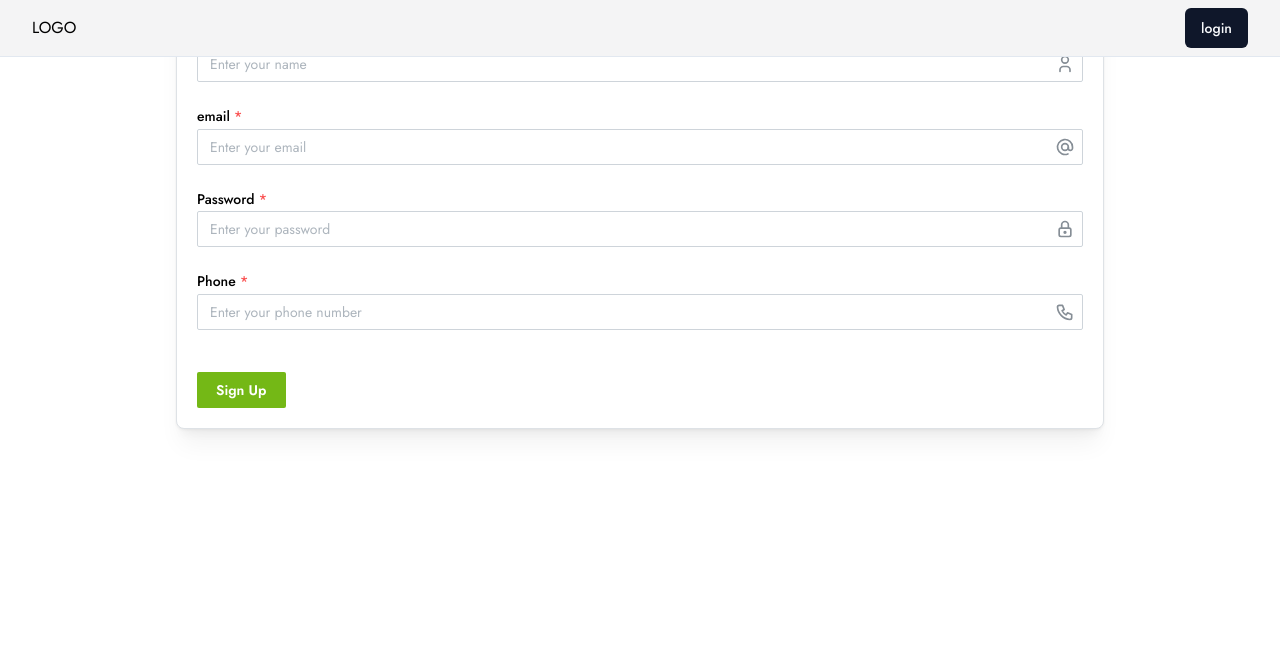
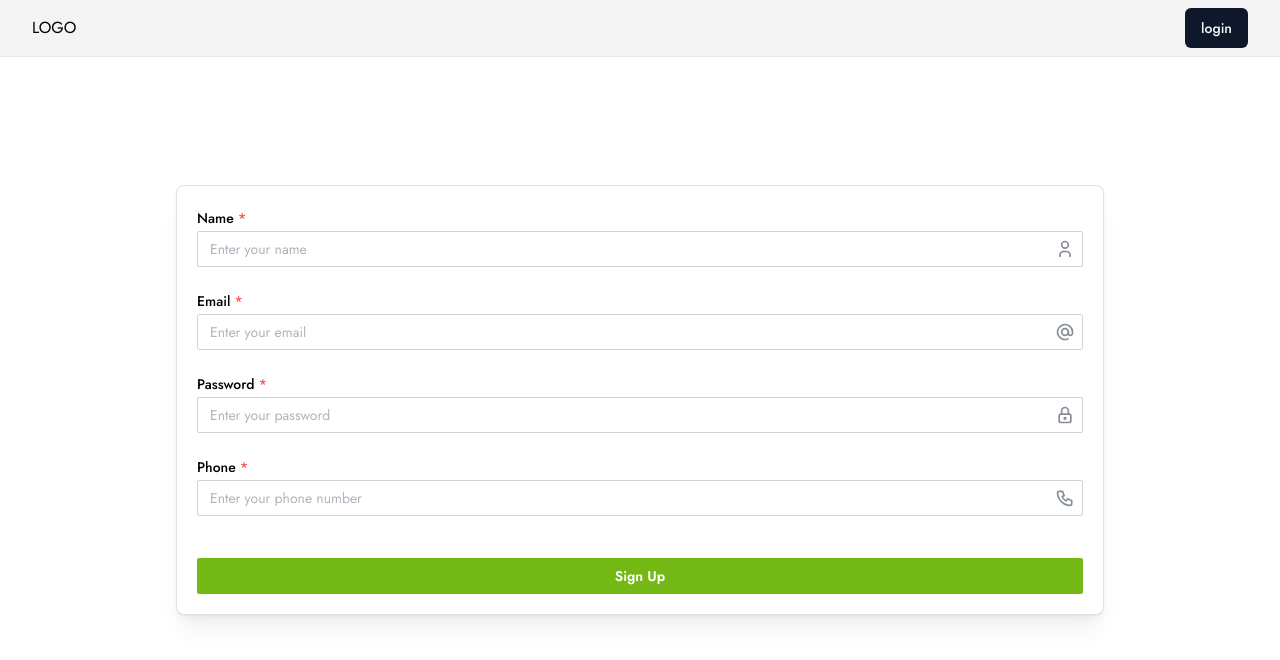
Before and after one commit to Noppadol35/SE-Project, a Next.js app: page /signup in a window 1280 px wide. Shown: the top 660 px of the page. Built offline with nearby package versions, Linux system fonts and the light colour scheme.

Commit message:
✅ Fix import and add loading state to login form

```diff
--- a/src/app/login/page.tsx
+++ b/src/app/login/page.tsx
@@ -1,39 +1,45 @@
 "use client";
 import { useState } from "react";
 import { signIn } from "next-auth/react";
-import { useRouter } from "next/navigation";
+import { useRouter } from "next/navigation"; // Import useRouter from 'next/router' instead of 'next/navigation'
+import { SignInResponse } from "@/types/entity";
 
 export default function SignIn() {
   const router = useRouter();
   const [email, setEmail] = useState("");
   const [password, setPassword] = useState("");
+  const [loading, setLoading] = useState(false); // State to manage loading state
 
-  const handleSubmit = async (e: any) => {
+  const handleSubmit = async (e: React.FormEvent<HTMLFormElement>) => {
     e.preventDefault();
-    try {
-      const result = await signIn("credentials", {
+    setLoading(true); // Set loading state to true when form is submitted
+    const data: SignInResponse | undefined = await signIn("credentials", {
       redirect: false,
       email,
       password,
     });
-      console.log("result", result);
-
-      if (!result) return;
-      if (result.error === null) {
-        alert("Logged in successfully!");
+    setLoading(false); // Set loading state to false after authentication response
+    if (data && data.session) {
+      const userRole = data.session.user.role;
+      if (userRole === "MANAGER") {
+        router.push("/dashboard/manager");
+      } else if (userRole === "WAITER") {
+        router.push("/dashboard/waiter");
+      } else if (userRole === "CHEF") {
+        router.push("/dashboard/chef");
       } else {
-        alert(result.error);
+        router.push("/");
       }
-    } catch (error) {
-      console.log("error", error);
+    } else {
+      console.error("Authentication failed");
     }
   };
 
   return (
-    <div className="flex h-screen items-center justify-center bg-gray-100">
+    <div className="flex h-screen items-center justify-center">
       <form
+        className="bg-white p-8 rounded-md shadow-md flex flex-col space-y-4"
         onSubmit={handleSubmit}
-        className="bg-white p-8 rounded-md shadow-md flex flex-col space-y-4"
       >
         <h2 className="text-2xl font-semibold text-center">Sign In</h2>
         <div className="mb-4">
@@ -64,11 +70,17 @@ export default function SignIn() {
         </div>
         <button
           type="submit"
-          className="bg-blue-500 text-white py-2 rounded hover:bg-blue-600 transition duration-300"
+          className="bg-blue-500 text-white py-2 rounded hover:bg-blue-600 transition duration-300 relative"
+          disabled={loading} // Disable button when loading is true
         >
-          Login
+          {loading && (
+            <div className="absolute inset-0 bg-gray-600 opacity-50 flex items-center justify-center">
+              <div className="animate-spin rounded-full h-8 w-8 border-t-2 border-b-2 border-white"></div>
+            </div>
+          )}
+          {loading ? "Logging in..." : "Login"}
         </button>
-        <div className="w-full  items-center justify-center ml-4">
+
         <button
           onClick={() => signIn("google")}
           className="bg-red-500 text-white py-2 px-6 rounded hover:bg-red-600 transition duration-300"
@@ -76,12 +88,11 @@ export default function SignIn() {
           Sign in with Google
         </button>
         <p className="mt-4">
-            <span className="mr-1">Don't have account?</span>
+          <span className="mr-1">Don't have an account?</span>
           <a href="/signup" className="text-blue-500 hover:underline">
             Sign up
           </a>
         </p>
-        </div>
       </form>
     </div>
   );
--- a/src/app/signup/page.tsx
+++ b/src/app/signup/page.tsx
@@ -1,5 +1,4 @@
 "use client";
-
 import React, { FormEvent, useState } from "react";
 import { useRouter } from "next/navigation";
 import { TextInput, Button, Container, Grid, Card } from "@mantine/core";
@@ -25,15 +24,22 @@ export default function SignupPage() {
   };
 
   return (
-    <Container size="md">
+    <Container size="md" style={{ height: "100vh" }}>
+      <div
+        style={{
+          display: "flex",
+          justifyContent: "center",
+          alignItems: "center",
+          height: "100vh",
+        }}
+      >
         <Card shadow="md" padding="lg" radius="md" withBorder>
           <form onSubmit={handleSubmit}>
             <Grid>
               <Grid.Col span={12} mb={6}>
-              {/* Name Input */}
                 <TextInput
                   rightSection={<IconUser style={{ width: 20, height: 20 }} />}
-                label="name"
+                  label="Name"
                   type="text"
                   placeholder="Enter your name"
                   onChange={(e) => setName(e.target.value)}
@@ -42,10 +48,9 @@ export default function SignupPage() {
               </Grid.Col>
 
               <Grid.Col span={12} mb={6}>
-              {/* Email Input */}
                 <TextInput
                   rightSection={<IconAt style={{ width: 20, height: 20 }} />}
-                label="email"
+                  label="Email"
                   placeholder="Enter your email"
                   type="email"
                   onChange={(e) => setEmail(e.target.value)}
@@ -54,7 +59,6 @@ export default function SignupPage() {
               </Grid.Col>
 
               <Grid.Col span={12} mb={6}>
-              {/* Password Input */}
                 <TextInput
                   rightSection={<IconLock style={{ width: 20, height: 20 }} />}
                   label="Password"
@@ -66,7 +70,6 @@ export default function SignupPage() {
               </Grid.Col>
 
               <Grid.Col span={12} mb={6}>
-              {/* Phone Input */}
                 <TextInput
                   rightSection={<IconPhone style={{ width: 20, height: 20 }} />}
                   label="Phone"
@@ -77,18 +80,15 @@ export default function SignupPage() {
                 />
               </Grid.Col>
 
-            {/* Signup Button */}
               <Grid.Col span={12}>
-              <Button
-                type="submit"
-                style={{ marginTop: 20 }}
-              >
+                <Button type="submit" style={{ marginTop: 20 }} fullWidth>
                   Sign Up
                 </Button>
               </Grid.Col>
             </Grid>
           </form>
         </Card>
+      </div>
     </Container>
   );
 }
```
Lines whose indentation alone changed are shown as unchanged.
